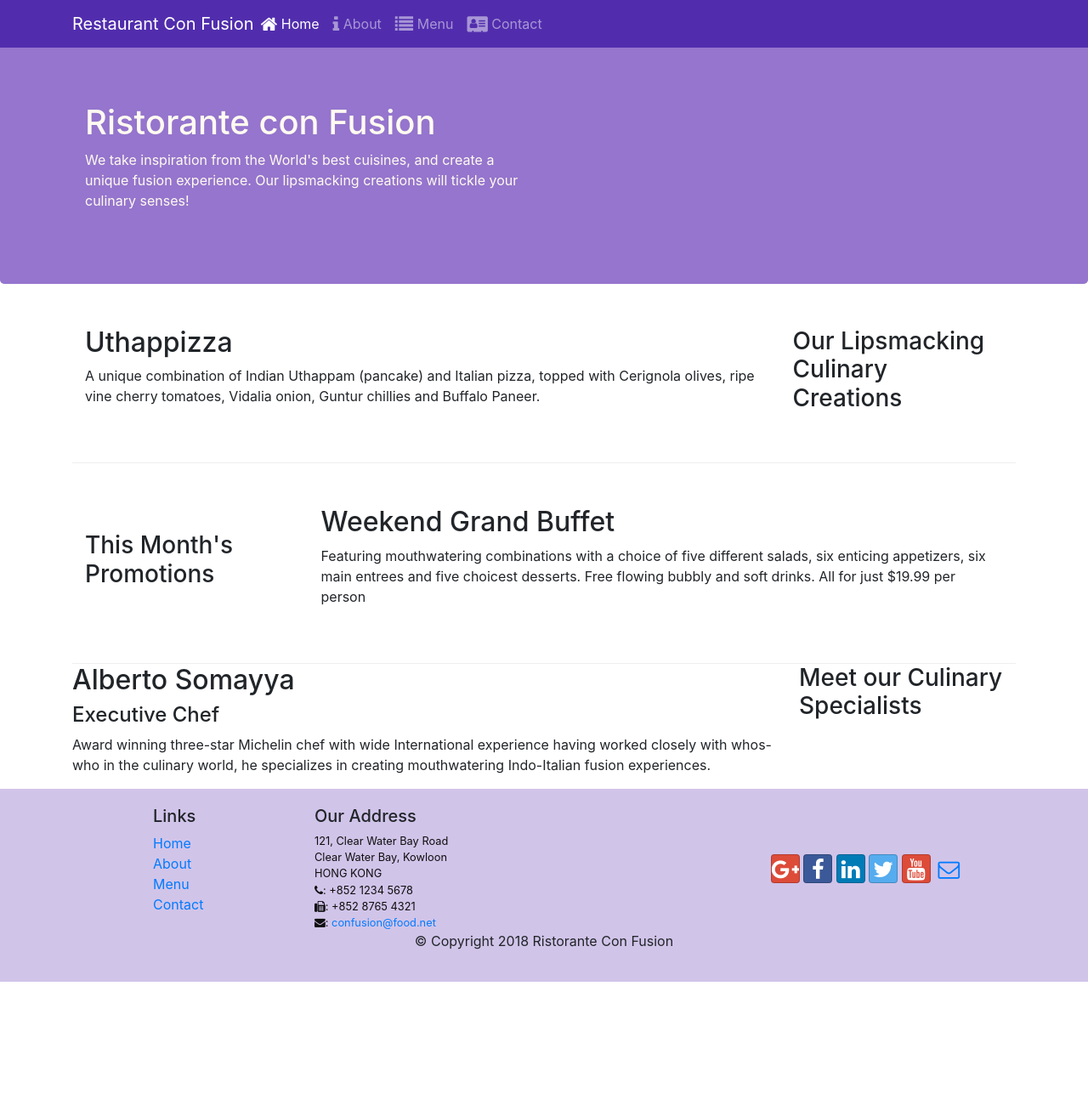
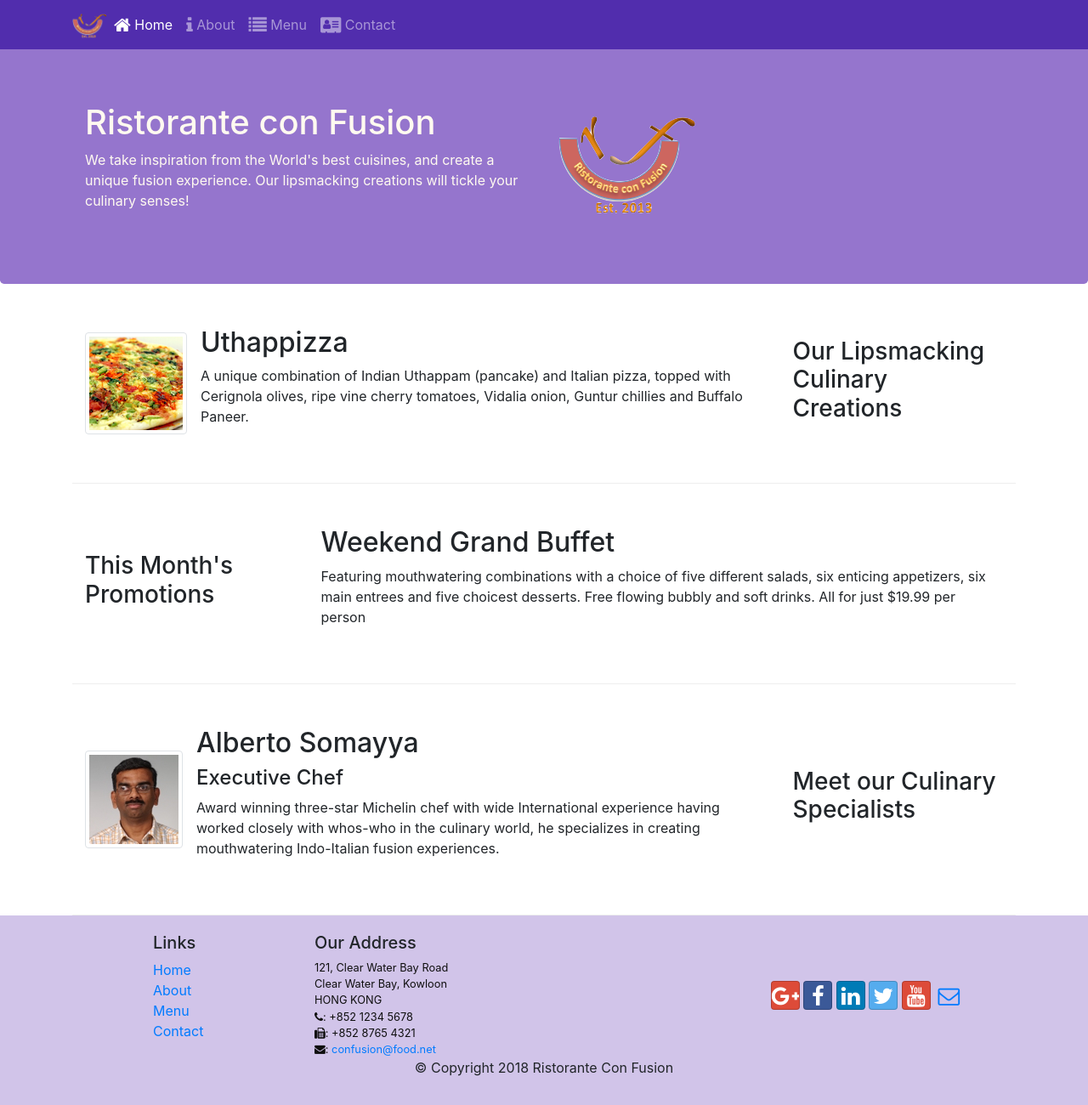
Before and after one commit to pgyschuk/confusion, a website: page index.html in a window 1280 px wide. Shown: the whole page at 85% size. Before the commit the page ends 1155 px from the top, so only its background shows below. Drawn offline with nearby package versions, Linux system fonts and the light colour scheme.

Commit message:
Bootstrap media

```diff
--- a/index.html
+++ b/index.html
@@ -21,7 +21,7 @@
             <button class="navbar-toggler" type="button" data-toggle="collapse" data-target="#Navbar">
                 <span class="navbar-toggler-icon"></span>
             </button>
-            <a class="navbar-brand mr-auto" href="#">Restaurant Con Fusion</a>
+            <a class="navbar-brand mr-auto" href="#"><img src="img/logo.png" height="30" width="41"></a>
             <div class="collapse navbar-collapse" id="Navbar">
                 <ul class="navbar-nav mr-auto">
                     <li class="nav-item active"><a class="nav-link" href="#"><span class="fa fa-home fa-lg"></span> Home</a></li>
@@ -30,7 +30,7 @@
                     <li class="nav-item"><a class="nav-link" href="./contactus.html"><span class="fa fa-address-card fa-lg"></span> Contact</a></li>
                 </ul>
             </div>
-        </div>
+        </a>
     </nav>
     <header class="jumbotron">
         <div class="container">
@@ -39,7 +39,8 @@
                     <h1>Ristorante con Fusion</h1>
                     <p>We take inspiration from the World's best cuisines, and create a unique fusion experience. Our lipsmacking creations will tickle your culinary senses!</p>
                 </div>
-                <div class="col-12 col-sm">
+                <div class="col-12 col-sm align-self-center">
+                    <img src="./img/logo.png" class="img-fluid">
                 </div>
             </div>
         </div>
@@ -51,8 +52,14 @@
                 <h3>Our Lipsmacking Culinary Creations</h3>
             </div>
             <div class="col col-sm col-md order-sm-first">
-                <h2>Uthappizza</h2>
-                <p>A unique combination of Indian Uthappam (pancake) and Italian pizza, topped with Cerignola olives, ripe vine cherry tomatoes, Vidalia onion, Guntur chillies and Buffalo Paneer.</p>
+                <div class="media">
+                    <img class="d-flex mr-3 img-thumbnail align-self-center" src="img/uthappizza.png" alt="uthappizza">
+                    <div class="media-body">
+                        <h2 class="mt-0">Uthappizza</h2>
+                        <p>A unique combination of Indian Uthappam (pancake) and Italian pizza, topped with Cerignola
+                            olives, ripe vine cherry tomatoes, Vidalia onion, Guntur chillies and Buffalo Paneer.</p>
+                    </div>
+                </div>
             </div>
         </div>
 
@@ -67,14 +74,24 @@
             </div>
         </div>
 
-        <div class="row">
+        <div class="row row-content align-items-center">
             <div class="col-12 col-sm-4 col-md-3 order-sm-last">
                 <h3>Meet our Culinary Specialists</h3>
             </div>
-            <div class="col col-sm col-md order-sm-first">
-                <h2>Alberto Somayya</h2>
-                <h4>Executive Chef</h4>
-                <p>Award winning three-star Michelin chef with wide International experience having worked closely with whos-who in the culinary world, he specializes in creating mouthwatering Indo-Italian fusion experiences. </p>
+            <div class="col col-sm order-sm-first col-md">
+                <div class="media">
+                    <img class="d-flex mr-3 img-thumbnail align-self-center"
+                         src="img/alberto.png" alt="Alberto Somayya">
+                    <div class="media-body">
+                        <h2 class="mt-0">Alberto Somayya</h2>
+                        <h4>Executive Chef</h4>
+                        <p class="d-none d-sm-block">Award winning three-star Michelin chef with wide
+                            International experience having worked closely with
+                            whos-who in the culinary world, he specializes in
+                            creating mouthwatering Indo-Italian fusion experiences.
+                        </p>
+                    </div>
+                </div>
             </div>
         </div>
     </div>
```
Also changed, not shown: aboutus.html (+3 -2 lines), contactus.html (+3 -2 lines), img/alberto.png (added), img/buffet.png (added), img/logo.png (added), img/uthappizza.png (added).
